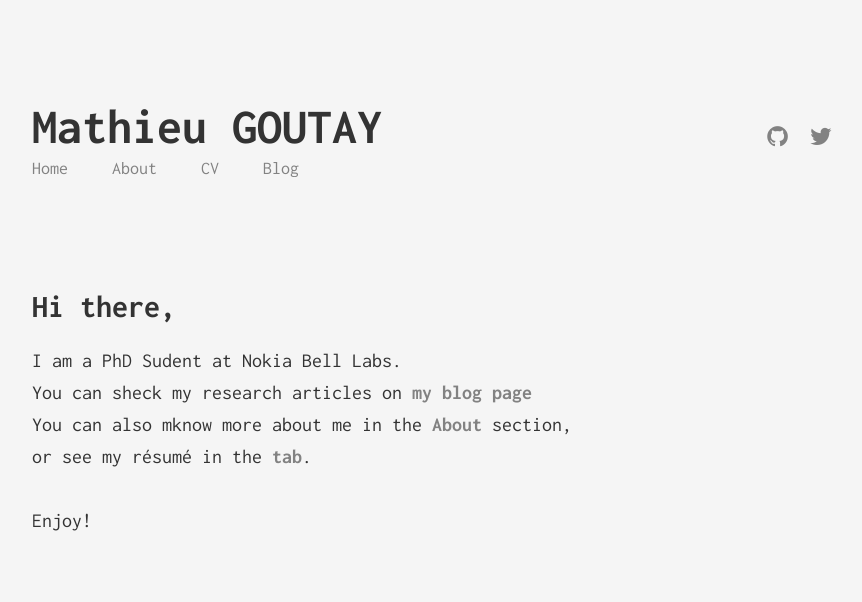
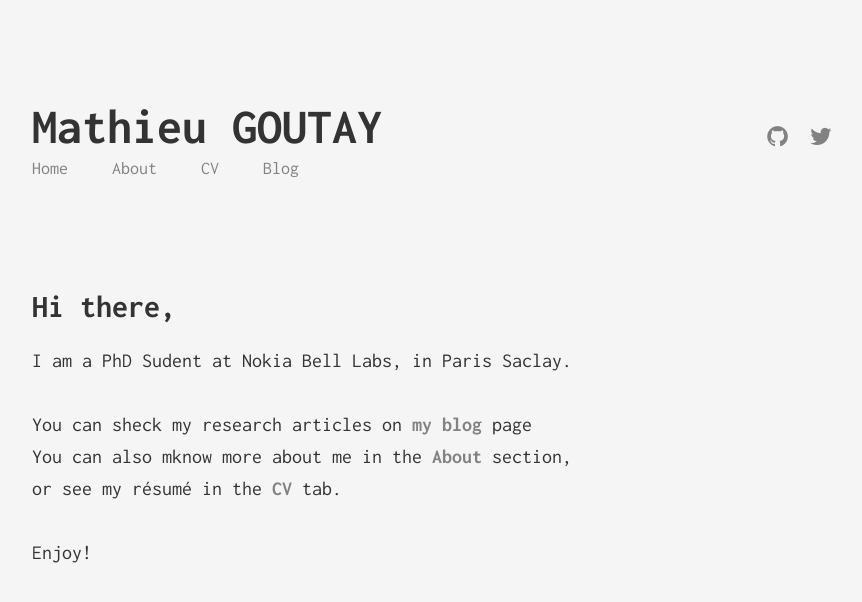
Before and after one commit to goutaymathieu/goutaymathieu.github.io, a Jekyll site: the page built from index.html, in a window 1280 px wide. Shown: the top 602 px of the page, without its empty margins (208-1070 px from the left). Built offline with Jekyll 4.4.1, drawn with Linux system fonts in a browser that asks for light colours.

Commit message:
Update index.html

```diff
--- a/index.html
+++ b/index.html
@@ -9,10 +9,10 @@ sitemap:
 <div class="blurb">
 	<p style="margin-bottom:3cm;"></p>
 	<h1>Hi there,</h1>
-	<p>I am a PhD Sudent at Nokia Bell Labs. <br>
-	You can sheck my research articles on <a href="/blog">my blog page</a> <br>
+	<p>I am a PhD Sudent at Nokia Bell Labs, in Paris Saclay. <br><br>
+	You can sheck my research articles on <a href="/blog">my blog</a> page<br>
 	You can also mknow more about me in the <a href="/about">About</a> section, <br>
-	or see my résumé in the <a href="/cv"> tab</a>. <br>
+	or see my résumé in the <a href="/cv">CV</a> tab. <br>
 	<br>
 	Enjoy!</p>
 </div><!-- /.blurb -->
```
